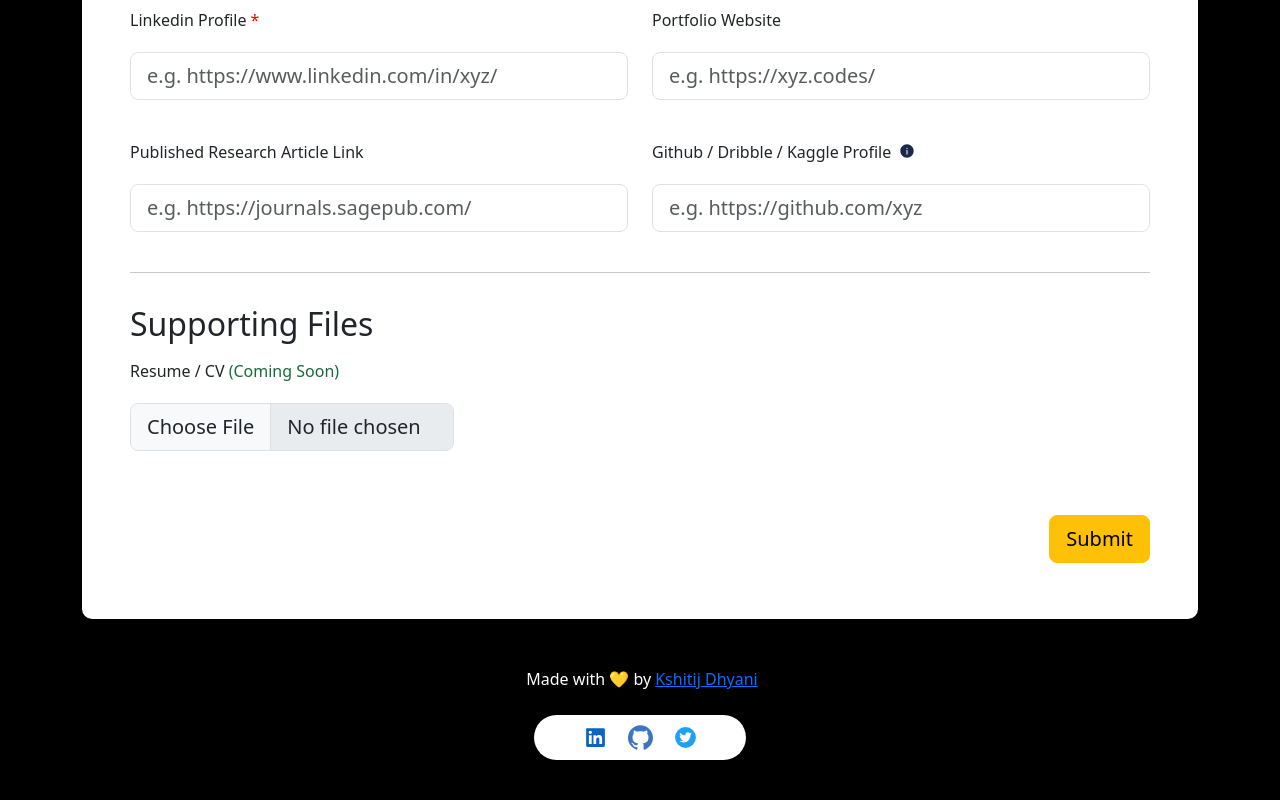
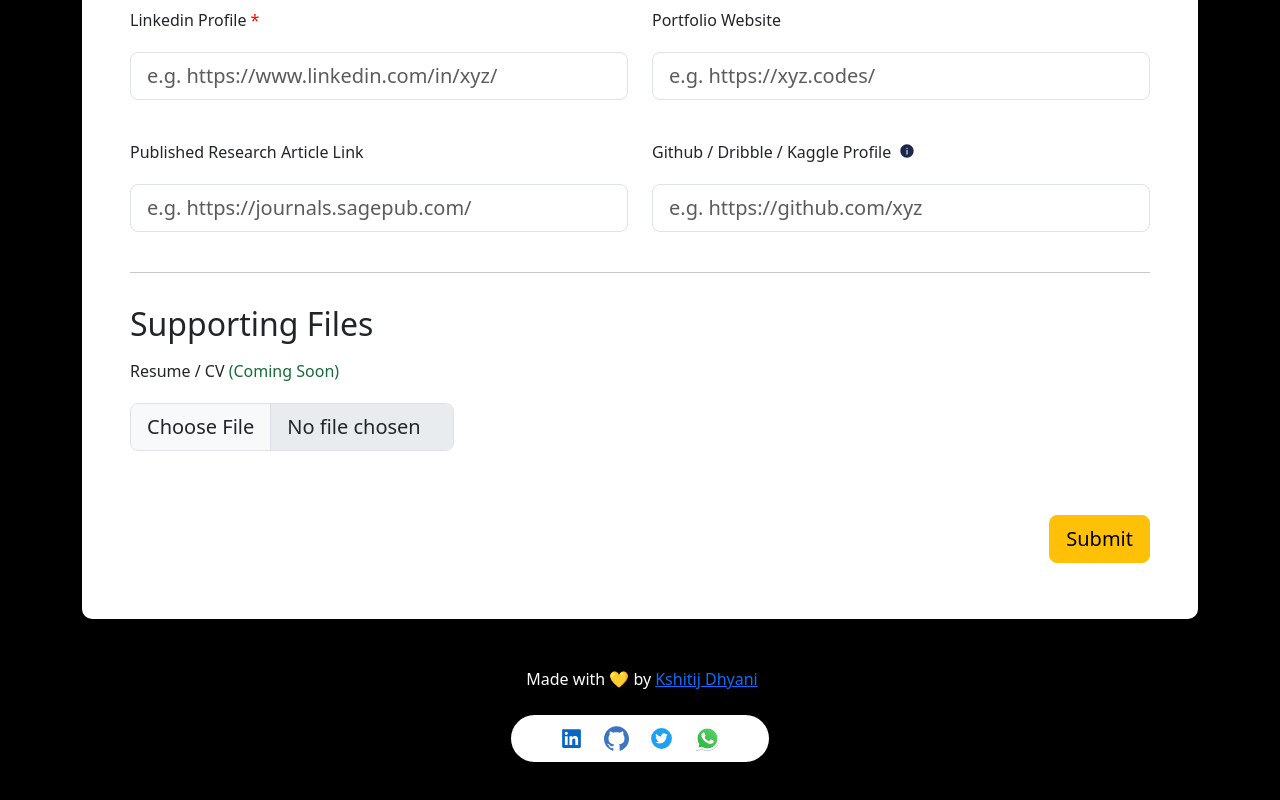
Before and after one commit to wimpywarlord/GradBro, a React (Vite) app in the folder client/: page / in a window 1280 px wide. Shown: the part 1862-2662 px from the top of the page. Built offline with nearby package versions, Linux system fonts and the light colour scheme; a web font is replaced by a local one.

Commit message:
add whatsapp marketing

```diff
--- a/client/src/components/Footer.tsx
+++ b/client/src/components/Footer.tsx
@@ -111,6 +111,54 @@ const Footer = () => {
                 />
               </svg>
             </a>
+            {/* WHATSAPP */}
+            <a
+              href="https://chat.whatsapp.com/BmZ8lUylUnqHK7ANV3YGa0"
+              target="_blank"
+            >
+              <svg
+                width="27px"
+                height="27px"
+                style={{ margin: "10px 10px" }}
+                viewBox="0 0 32 32"
+                fill="none"
+                xmlns="http://www.w3.org/2000/svg"
+              >
+                <path
+                  fill-rule="evenodd"
+                  clip-rule="evenodd"
+                  d="M16 31C23.732 31 30 24.732 30 17C30 9.26801 23.732 3 16 3C8.26801 3 2 9.26801 2 17C2 19.5109 2.661 21.8674 3.81847 23.905L2 31L9.31486 29.3038C11.3014 30.3854 13.5789 31 16 31ZM16 28.8462C22.5425 28.8462 27.8462 23.5425 27.8462 17C27.8462 10.4576 22.5425 5.15385 16 5.15385C9.45755 5.15385 4.15385 10.4576 4.15385 17C4.15385 19.5261 4.9445 21.8675 6.29184 23.7902L5.23077 27.7692L9.27993 26.7569C11.1894 28.0746 13.5046 28.8462 16 28.8462Z"
+                  fill="#BFC8D0"
+                />
+                <path
+                  d="M28 16C28 22.6274 22.6274 28 16 28C13.4722 28 11.1269 27.2184 9.19266 25.8837L5.09091 26.9091L6.16576 22.8784C4.80092 20.9307 4 18.5589 4 16C4 9.37258 9.37258 4 16 4C22.6274 4 28 9.37258 28 16Z"
+                  fill="url(#paint0_linear_87_7264)"
+                />
+                <path
+                  fill-rule="evenodd"
+                  clip-rule="evenodd"
+                  d="M16 30C23.732 30 30 23.732 30 16C30 8.26801 23.732 2 16 2C8.26801 2 2 8.26801 2 16C2 18.5109 2.661 20.8674 3.81847 22.905L2 30L9.31486 28.3038C11.3014 29.3854 13.5789 30 16 30ZM16 27.8462C22.5425 27.8462 27.8462 22.5425 27.8462 16C27.8462 9.45755 22.5425 4.15385 16 4.15385C9.45755 4.15385 4.15385 9.45755 4.15385 16C4.15385 18.5261 4.9445 20.8675 6.29184 22.7902L5.23077 26.7692L9.27993 25.7569C11.1894 27.0746 13.5046 27.8462 16 27.8462Z"
+                  fill="white"
+                />
+                <path
+                  d="M12.5 9.49989C12.1672 8.83131 11.6565 8.8905 11.1407 8.8905C10.2188 8.8905 8.78125 9.99478 8.78125 12.05C8.78125 13.7343 9.52345 15.578 12.0244 18.3361C14.438 20.9979 17.6094 22.3748 20.2422 22.3279C22.875 22.2811 23.4167 20.0154 23.4167 19.2503C23.4167 18.9112 23.2062 18.742 23.0613 18.696C22.1641 18.2654 20.5093 17.4631 20.1328 17.3124C19.7563 17.1617 19.5597 17.3656 19.4375 17.4765C19.0961 17.8018 18.4193 18.7608 18.1875 18.9765C17.9558 19.1922 17.6103 19.083 17.4665 19.0015C16.9374 18.7892 15.5029 18.1511 14.3595 17.0426C12.9453 15.6718 12.8623 15.2001 12.5959 14.7803C12.3828 14.4444 12.5392 14.2384 12.6172 14.1483C12.9219 13.7968 13.3426 13.254 13.5313 12.9843C13.7199 12.7145 13.5702 12.305 13.4803 12.05C13.0938 10.953 12.7663 10.0347 12.5 9.49989Z"
+                  fill="white"
+                />
+                <defs>
+                  <linearGradient
+                    id="paint0_linear_87_7264"
+                    x1="26.5"
+                    y1="7"
+                    x2="4"
+                    y2="28"
+                    gradientUnits="userSpaceOnUse"
+                  >
+                    <stop stop-color="#5BD066" />
+                    <stop offset="1" stop-color="#27B43E" />
+                  </linearGradient>
+                </defs>
+              </svg>
+            </a>
           </span>
         </Col>
       </Row>
--- a/client/src/components/LogInSignUpModal.tsx
+++ b/client/src/components/LogInSignUpModal.tsx
@@ -368,7 +368,12 @@ const LogInSignUpModal: React.FC<LogInSignUpModalProps> = ({
                       alignItems: "center",
                     }}
                   >
-                    <span>Forgot Password?</span>
+                    <a
+                      href="https://chat.whatsapp.com/BmZ8lUylUnqHK7ANV3YGa0"
+                      target="_blank"
+                    >
+                      <span>Forgot Password?</span>
+                    </a>
                     <OverlayTrigger
                       placement="top"
                       delay={{ show: 250, hide: 400 }}
```
Also changed, not shown: client/src/assets/img/icons/whatsapp.svg (added), 7 other files (tests, documents, lock files or other folders).
